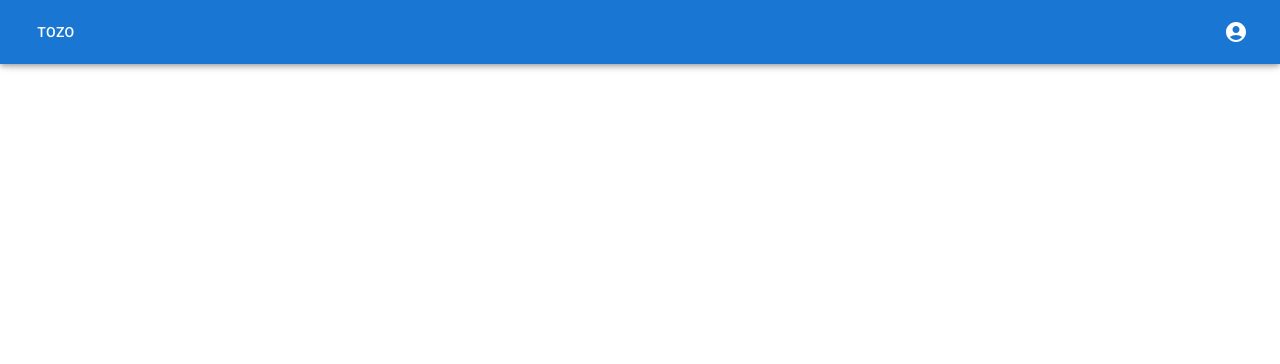
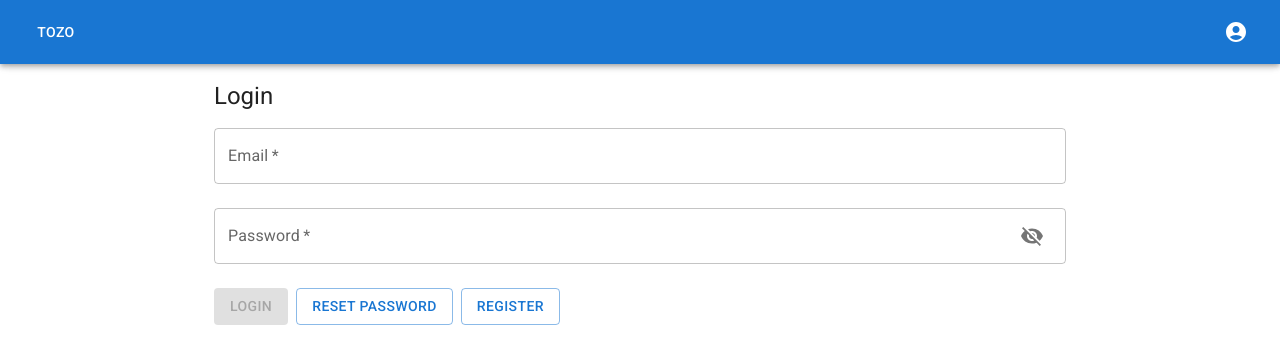
Before and after one commit to pgjones/tozo, a React (Create React App) app in the folder frontend/: page /login in a window 1280 px wide. Before the commit this address had no page. Shown: the top 364 px of the page. Built offline with nearby package versions, Linux system fonts and the light colour scheme.

Commit message:
frontend: Add a login page
This allows users to login to the app and start using it.

```diff
--- a/frontend/src/Router.tsx
+++ b/frontend/src/Router.tsx
@@ -3,6 +3,7 @@ import { BrowserRouter, Route, Routes } from "react-router-dom";
 import ScrollToTop from "src/components/ScrollToTop";
 import TopBar from "src/components/TopBar";
 import ConfirmEmail from "src/pages/ConfirmEmail";
+import Login from "src/pages/Login";
 import Register from "src/pages/Register";
 
 const Router = () => (
@@ -12,6 +13,7 @@ const Router = () => (
     <Routes>
       <Route path="/register/" element={<Register />} />
       <Route path="/confirm-email/:token/" element={<ConfirmEmail />} />
+      <Route path="/login/" element={<Login />} />
     </Routes>
   </BrowserRouter>
 );
--- /dev/null
+++ b/frontend/src/pages/Login.tsx
@@ -0,0 +1,99 @@
+import axios from "axios";
+import { Form, Formik, FormikHelpers } from "formik";
+import { useContext } from "react";
+import { useLocation, useNavigate } from "react-router";
+import * as yup from "yup";
+
+import { AuthContext } from "src/AuthContext";
+import EmailField from "src/components/EmailField";
+import FormActions from "src/components/FormActions";
+import PasswordField from "src/components/PasswordField";
+import Title from "src/components/Title";
+import { ToastContext } from "src/ToastContext";
+import { useMutation } from "src/query";
+
+interface IForm {
+  email: string;
+  password: string;
+}
+
+const useLogin = () => {
+  const location = useLocation();
+  const navigate = useNavigate();
+  const { addToast } = useContext(ToastContext);
+  const { setAuthenticated } = useContext(AuthContext);
+  const { mutateAsync: login } = useMutation(
+    async (data: IForm) => await axios.post("/sessions/", data),
+  );
+
+  return async (data: IForm, { setFieldError }: FormikHelpers<IForm>) => {
+    try {
+      await login(data);
+      setAuthenticated(true);
+      navigate((location.state as any)?.from ?? "/");
+    } catch (error: any) {
+      if (error.response?.status === 401) {
+        setFieldError("email", "Invalid credentials");
+        setFieldError("password", "Invalid credentials");
+      } else {
+        addToast("Try again", "error");
+      }
+    }
+  };
+};
+
+const validationSchema = yup.object({
+  email: yup.string().email("Email invalid").required("Required"),
+  password: yup.string().required("Required"),
+});
+
+const Login = () => {
+  const onSubmit = useLogin();
+  const location = useLocation();
+
+  return (
+    <>
+      <Title title="Login" />
+      <Formik<IForm>
+        initialValues={{
+          email: (location.state as any)?.email ?? "",
+          password: "",
+        }}
+        onSubmit={onSubmit}
+        validationSchema={validationSchema}
+      >
+        {({ dirty, isSubmitting, values }) => (
+          <Form>
+            <EmailField fullWidth label="Email" name="email" required />
+            <PasswordField
+              autoComplete="password"
+              fullWidth
+              label="Password"
+              name="password"
+              required
+            />
+            <FormActions
+              disabled={!dirty}
+              isSubmitting={isSubmitting}
+              label="Login"
+              links={[
+                {
+                  label: "Reset password",
+                  to: "/forgotten-password/",
+                  state: { email: values.email },
+                },
+                {
+                  label: "Register",
+                  to: "/register/",
+                  state: { email: values.email },
+                },
+              ]}
+            />
+          </Form>
+        )}
+      </Formik>
+    </>
+  );
+};
+
+export default Login;
```
